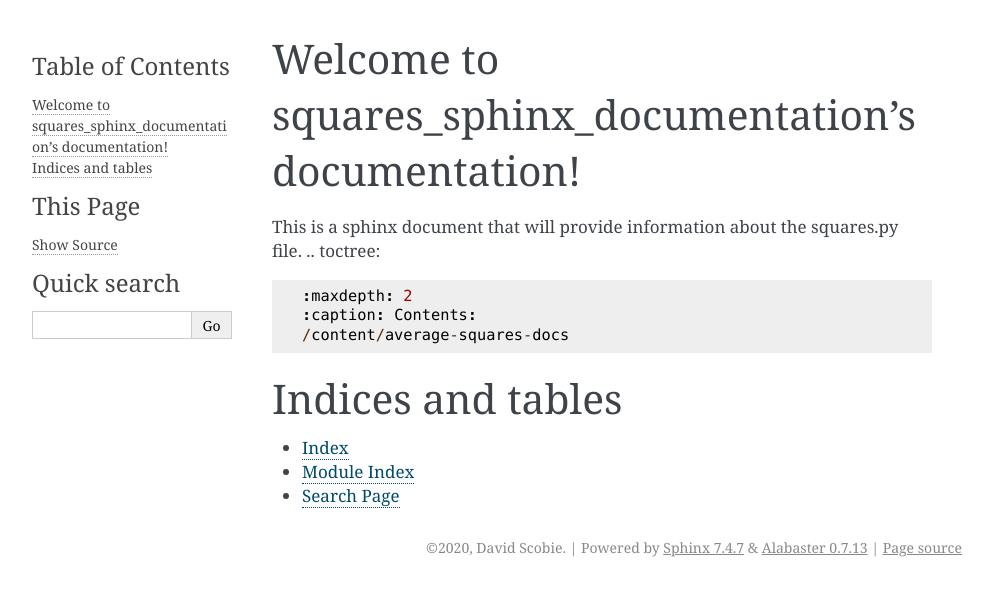
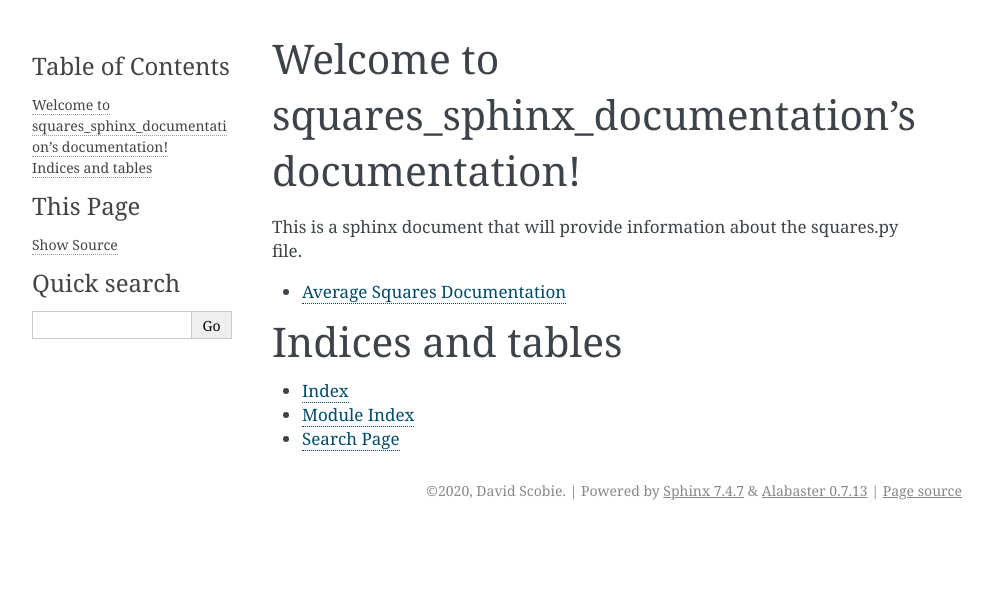
Before and after one commit to UCL-RITS/rse-classwork-2020, a Sphinx documentation site: the page built from week06/average-squares-example/docs/index.rst, in a window 1280 px wide. Shown: the top 596 px of the page, without its empty margins (148-1140 px from the left). Built offline with Sphinx 7.4.7, drawn with Linux system fonts in a browser that asks for light colours.

Commit message:
getting link to average-squares-docs to work

```diff
--- a/week06/average-squares-example/docs/conf.py
+++ b/week06/average-squares-example/docs/conf.py
@@ -10,9 +10,9 @@
 # add these directories to sys.path here. If the directory is relative to the
 # documentation root, use os.path.abspath to make it absolute, like shown here.
 #
-# import os
-# import sys
-# sys.path.insert(0, os.path.abspath('.'))
+import os
+import sys
+sys.path.insert(0, os.path.abspath('.'))
 
 
 # -- Project information -----------------------------------------------------
@@ -30,7 +30,7 @@ release = '1.0'
 # Add any Sphinx extension module names here, as strings. They can be
 # extensions coming with Sphinx (named 'sphinx.ext.*') or your custom
 # ones.
-extensions = [
+extensions = ['sphinx.ext.autodoc'
 ]
 
 # Add any paths that contain templates here, relative to this directory.
--- a/week06/average-squares-example/docs/content/average-squares-docs.rst
+++ b/week06/average-squares-example/docs/content/average-squares-docs.rst
@@ -1,2 +1,5 @@
 Average Squares Documentation
 =============================
+
+
+.. autofunction:: squares.py
--- a/week06/average-squares-example/docs/index.rst
+++ b/week06/average-squares-example/docs/index.rst
@@ -6,9 +6,11 @@
 Welcome to squares_sphinx_documentation's documentation!
 ========================================================
 This is a sphinx document that will provide information about the squares.py file.
+
 .. toctree::
    :maxdepth: 2
-   :caption: Contents:
+
+
    /content/average-squares-docs
 
 
```
Also changed, not shown: 9 other files.
